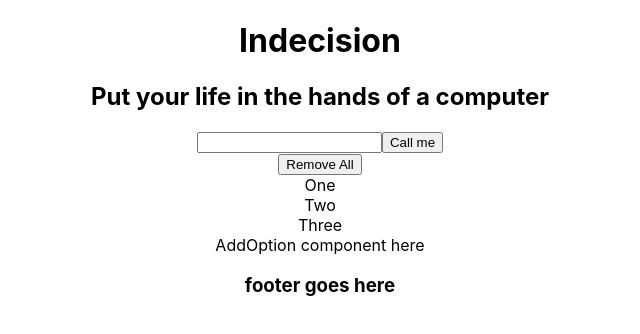
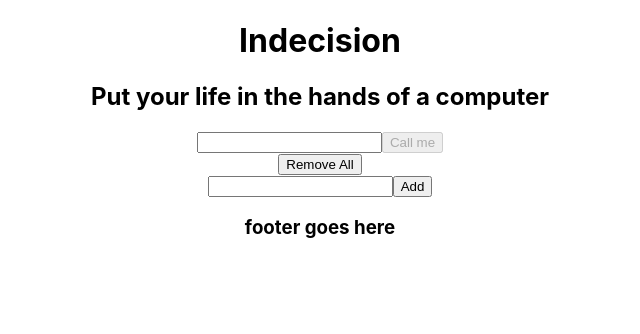
Before and after one commit to charles-desouza/ReactJs-Training, a React (Create React App) app in the folder day1/react-training/my-app/: page / in a window 1280 px wide. Shown: the top 334 px of the page, without its empty margins (320-960 px from the left). Built offline with nearby package versions, Linux system fonts and the light colour scheme.

Commit message:
Adding options

```diff
--- a/day1/react-training/my-app/src/components/addOption.js
+++ b/day1/react-training/my-app/src/components/addOption.js
@@ -2,10 +2,26 @@ import React, { Component } from 'react'
 
 
 export default class AddOption extends React.Component {
+  constructor(props) {
+    super(props);
+    this.handleAddOption = this.handleAddOption.bind(this);
+    }
+
+  handleAddOption(e){
+    e.preventDefault();
+
+    const mydata = e.target.elements.option.value.trim();
+    this.props.handleAddOption(mydata);
+  }
+
+
   render() {
     return (
       <div>
-        AddOption component here
+        <form onSubmit={this.handleAddOption}>
+          <input type="text" name="option" />
+          <button>Add</button>
+        </form>
       </div>
     );
   }
--- a/day1/react-training/my-app/src/components/indecisionApp.js
+++ b/day1/react-training/my-app/src/components/indecisionApp.js
@@ -10,9 +10,10 @@ export default class IndecisionApp extends Component {
   constructor(props) {
     super(props);
     this.handleDeleteOptions = this.handleDeleteOptions.bind(this);
+    this.handleAddOption = this.handleAddOption.bind(this);
 
     this.state = {
-      options: ["One", "Two", "Three"]
+      options: []
     }
   }
 
@@ -36,6 +37,20 @@ export default class IndecisionApp extends Component {
     })
   }
 
+  handleAddOption(option) {
+
+    if(!option){
+      return 'Enter valid value to add item'
+    } else if( this.state.options.indexOf(option) > -1){
+      return 'This option already exists'
+    }
+    this.setState((prevState) => {
+      return {
+        options: prevState.options.concat(option)
+      };
+    });
+  }
+
   render() {
 
     const headerTitle = "Indecision";
@@ -46,7 +61,7 @@ export default class IndecisionApp extends Component {
         <Header title={headerTitle} />
         <Action hasOptions={this.state.options.length > 0} />
         <Options options={this.state.options} handleDeleteOptions={this.handleDeleteOptions} />
-        <AddOption />
+        <AddOption handleAddOption = {this.handleAddOption}/>
         <Footer title={footerTitle} />
       </div>
     );
```
